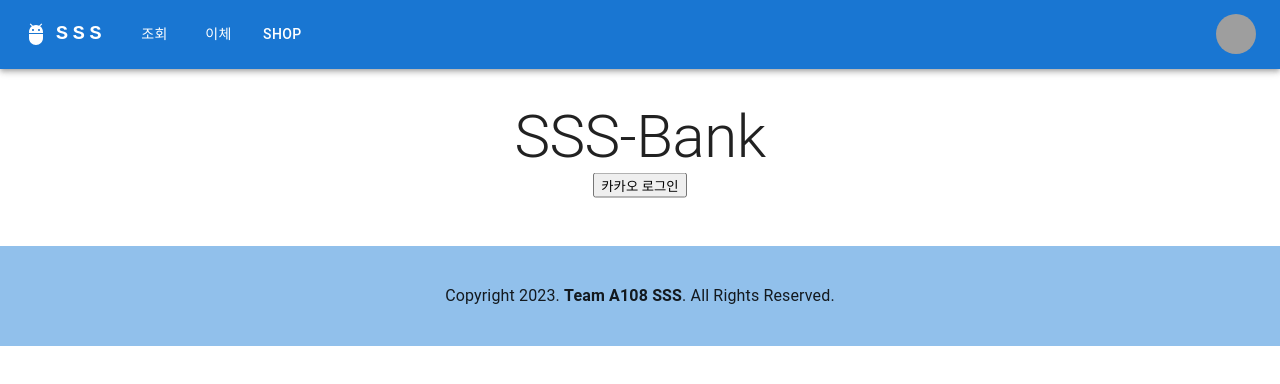
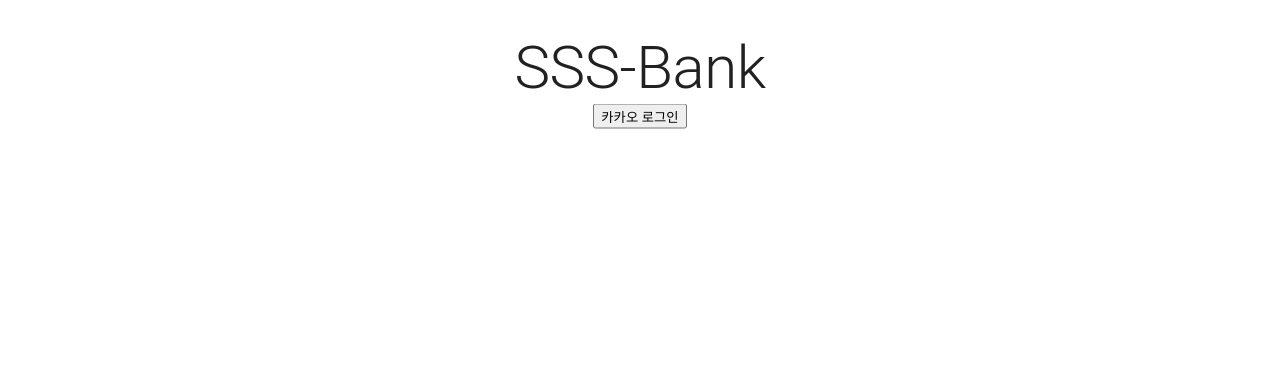
Before and after one commit to SSS-rank/Tally, a React (Create React App) app: page / in a window 1280 px wide. Shown: the top 384 px of the page. Built offline with nearby package versions, Linux system fonts and the light colour scheme; grey boxes are pictures that could not be loaded.

Commit message:
fix: 로그인 페이지 레이아웃 적용 제외

```diff
--- a/src/components/Layout/Layout.tsx
+++ b/src/components/Layout/Layout.tsx
@@ -4,6 +4,7 @@ import Footer from './Footer/Footer';
 import Header from './Header/Header';
 
 const Layout = (props: { children: React.ReactNode }) => {
+	if (window.location.pathname === '/') return <main>{props.children}</main>;
 	return (
 		<div>
 			<div>
```
